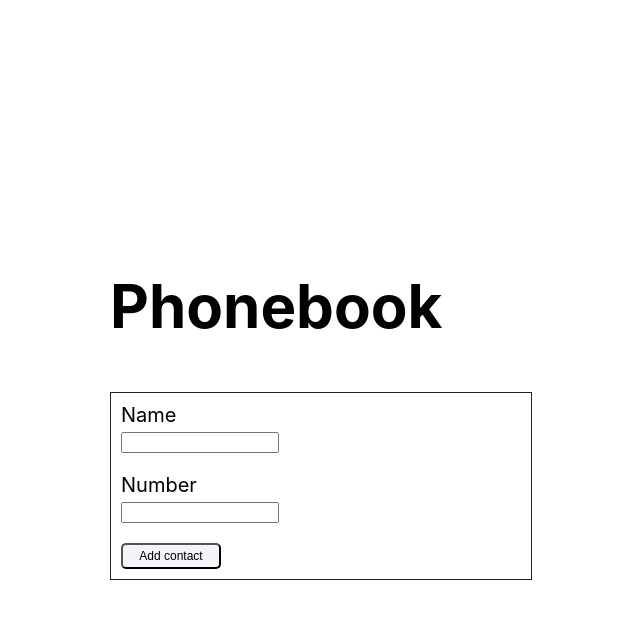
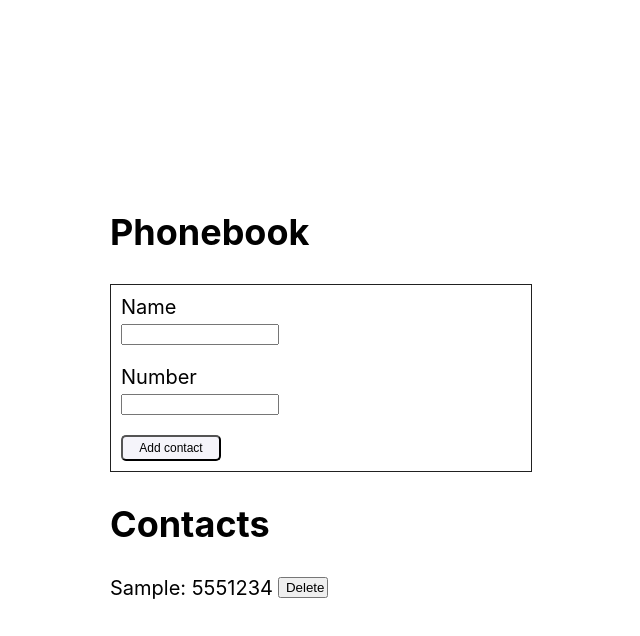
Before and after one commit to YevhenProkhorenko/goit-react-hw-02-phonebook, a React (Create React App) app: page / in a window 1280 px wide. Both pictures are taken after typing "Sample", "5551234" into the empty fields and a click on the button "Add contact". Shown: the top 636 px of the page, without its empty margins (319-959 px from the left). Built offline with nearby package versions, Linux system fonts and the light colour scheme.

Commit message:
added markup and output of contact list

```diff
--- a/src/components/App.jsx
+++ b/src/components/App.jsx
@@ -1,5 +1,5 @@
 import Phonebook from './Phonebook/Phonebook.jsx';
-import PhonebookWrapper from './Phonebook/PhonebookWrapper.jsx';
+import Wrapper from './Phonebook/Wrapper.jsx';
 
 export const App = () => {
   return (
@@ -13,9 +13,9 @@ export const App = () => {
         color: '#010101',
       }}
     >
-      <PhonebookWrapper title="Phonebook">
+      <Wrapper title="Phonebook">
         <Phonebook />
-      </PhonebookWrapper>
+      </Wrapper>
     </div>
   );
 };
--- /dev/null
+++ b/src/components/Phonebook/ContactList.jsx
@@ -0,0 +1,19 @@
+import React from 'react';
+import css from '../Phonebook/Phonebook.module.css';
+
+export default function ContactList({ contacts }) {
+  const elements = contacts.map(contact => {
+    return (
+      <li key={contact.id} className={css.contactList}>
+        {contact.name}: {contact.number}
+        <button className={(css.submitButton, css.deleteButton)}>Delete</button>
+      </li>
+    );
+  });
+  return (
+    <div>
+      <h2 className={css.title}>Contacts</h2>
+      <ul className={css.labelText}>{elements.length === 0 ? '' : elements}</ul>
+    </div>
+  );
+}
--- a/src/components/Phonebook/Phonebook.jsx
+++ b/src/components/Phonebook/Phonebook.jsx
@@ -1,5 +1,8 @@
 import { Component } from 'react';
+import { nanoid } from 'nanoid';
+
 import ContactForm from './ContactForm';
+import ContactList from './ContactList';
 import css from '../Phonebook/Phonebook.module.css';
 
 export default class Phonebook extends Component {
@@ -9,18 +12,26 @@ export default class Phonebook extends Component {
 
   addConctact = data => {
     this.setState(prevState => {
+      const newContact = { id: nanoid(), ...data };
+
       return {
-        contacts: [...prevState.contacts, data],
+        contacts: [...prevState.contacts, newContact],
       };
     });
   };
 
   render() {
     const { addConctact } = this;
+    const { contacts } = this.state;
     return (
-      <div className={css.mainWrapper}>
-        <ContactForm onSubmit={addConctact} />
-      </div>
+      <>
+        <div className={css.mainWrapper}>
+          <ContactForm onSubmit={addConctact} />
+        </div>
+        <div>
+          <ContactList contacts={contacts} />
+        </div>
+      </>
     );
   }
 }
--- a/src/components/Phonebook/Phonebook.module.css
+++ b/src/components/Phonebook/Phonebook.module.css
@@ -9,6 +9,10 @@
 .formWrapper {
   display: flex;
   flex-direction: column;
+}
+.title {
+  font-weight: 700;
+  font-size: 36px;
 }
 
 .labelText {
@@ -34,3 +38,12 @@
   display: flex;
   flex-direction: column;
 }
+
+.deleteButton {
+  width: 50px;
+  margin-left: 5px;
+}
+.contactList {
+  display: flex;
+  align-items: center;
+}
--- a/src/components/Phonebook/PhonebookWrapper.jsx
+++ /dev/null
@@ -1,10 +0,0 @@
-import React from 'react';
-
-export default function PhonebookWrapper({ title, children }) {
-  return (
-    <div>
-      <h2>{title}</h2>
-      {children}
-    </div>
-  );
-}
--- /dev/null
+++ b/src/components/Phonebook/Wrapper.jsx
@@ -0,0 +1,11 @@
+import React from 'react';
+import css from '../Phonebook/Phonebook.module.css';
+
+export default function Wrapper({ title, children }) {
+  return (
+    <div>
+      <h2 className={css.title}>{title}</h2>
+      {children}
+    </div>
+  );
+}
--- a/src/index.css
+++ b/src/index.css
@@ -13,3 +13,6 @@ code {
   font-family: source-code-pro, Menlo, Monaco, Consolas, 'Courier New',
     monospace;
 }
+ul {
+  padding: 0;
+}
```
